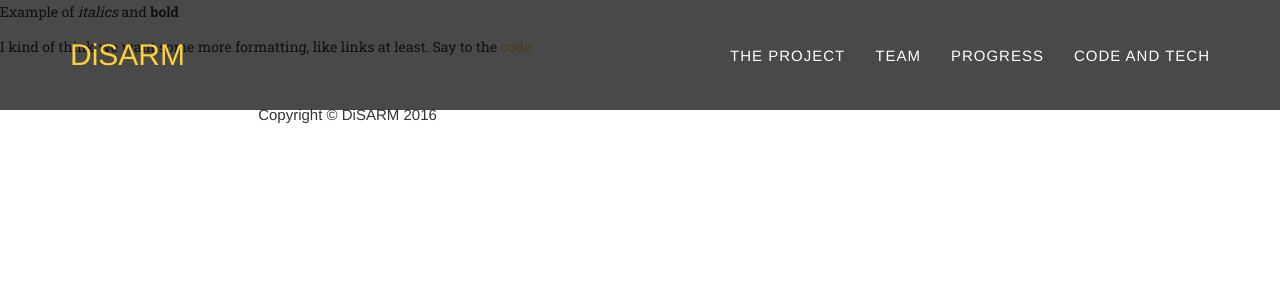
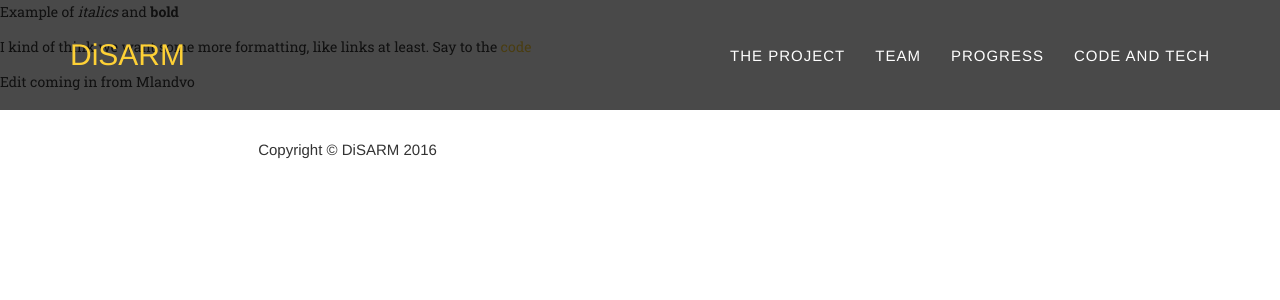
Before and after one commit to disarm-platform/disarm-website, a Jekyll site: the page built from _progress_updates/2016-11-10-first-version-of-thing.markdown, in a window 1280 px wide. Shown: the top 300 px of the page. Built offline with Jekyll 4.4.1, drawn with Linux system fonts in a browser that asks for light colours; some web fonts are replaced.

Commit message:
first edit from MD

```diff
--- a/_progress_updates/2016-11-10-first-version-of-thing.markdown
+++ b/_progress_updates/2016-11-10-first-version-of-thing.markdown
@@ -16,3 +16,5 @@ description: Lorem ipsum dolor sit amet, usu cu alterum nominavi lobortis. At du
 Example of *italics* and **bold**
 
 I kind of think we want some more formatting, like links at least. Say to the [code](/code_and_tech)
+
+Edit coming in from Mlandvo
```
